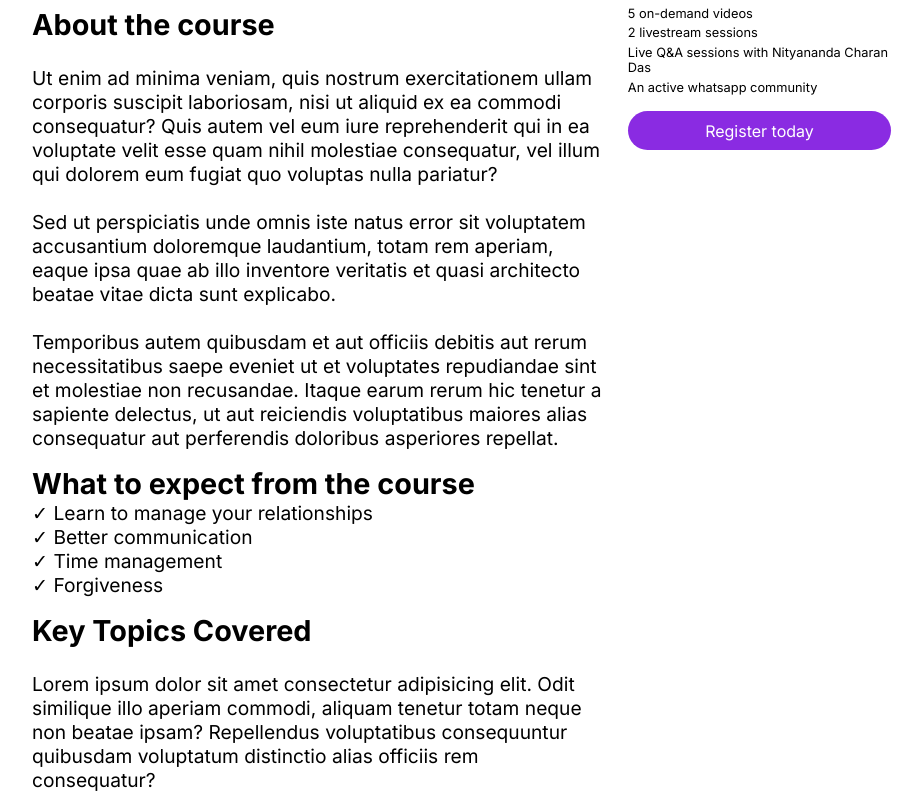
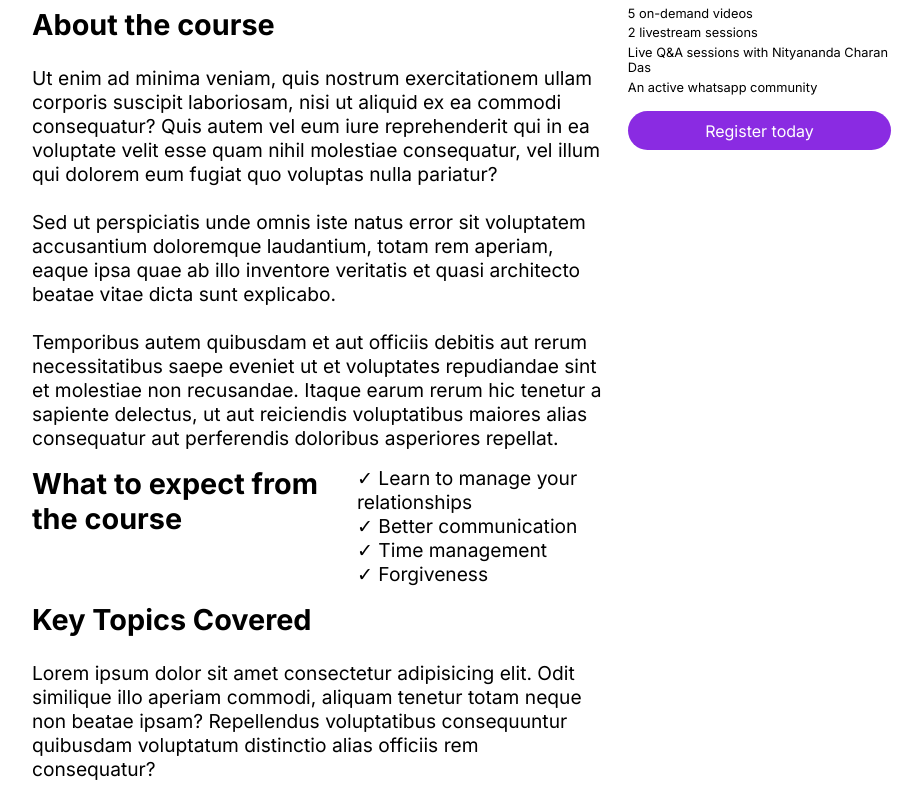
Before and after one commit to abhishekdasz/CourseWebsite, a Next.js app: page / in a window 1280 px wide. Shown: the part 417-1211 px from the top of the page, without its empty margins (168-1090 px from the left). Built offline with nearby package versions, Linux system fonts and the light colour scheme.

Commit message:
added course-expectations

```diff
--- a/src/app/global.scss
+++ b/src/app/global.scss
@@ -57,6 +57,10 @@
                 gap: 1.5rem;
             }
 
+            .course-expectations
+            {
+                display: flex;
+            }
             .key-topics
             {
                 display: flex;
```
